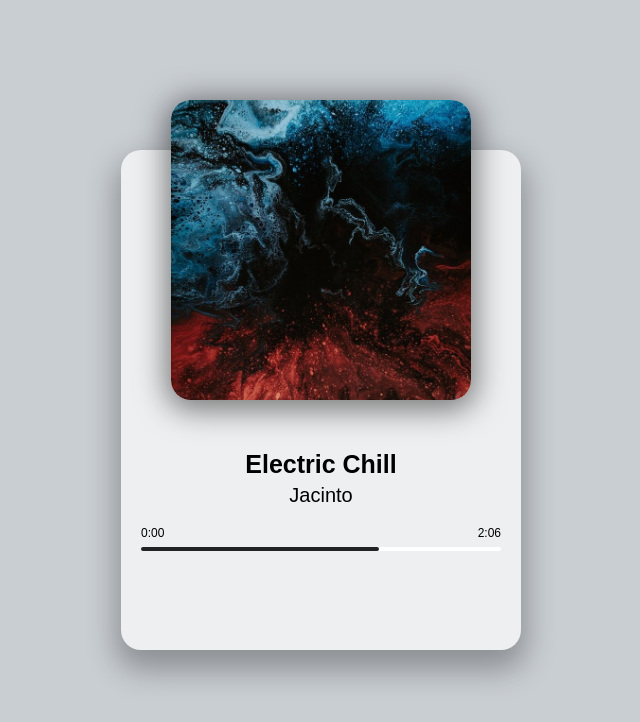
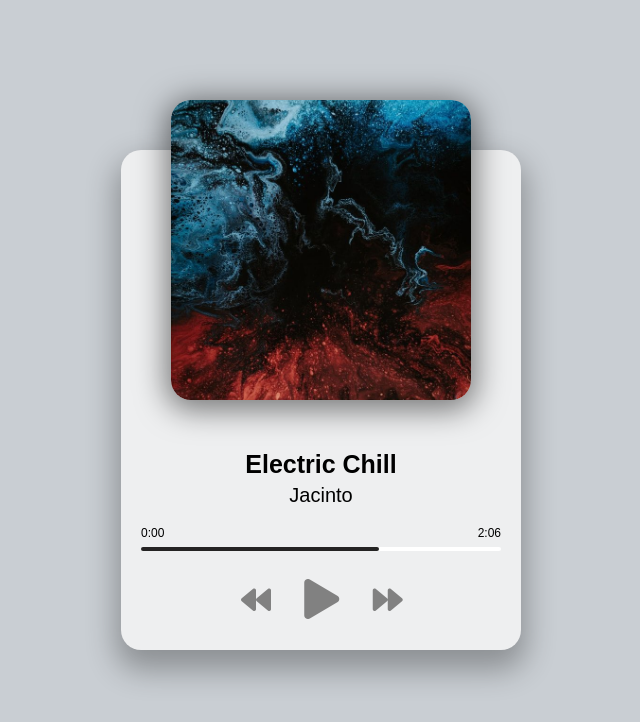
Before and after one commit to Djones917/Music_Player_2020, a plain HTML site: page index.html in a window 1280 px wide. Shown: the whole page, without its empty margins (319-959 px from the left). Drawn offline with Linux system fonts and the light colour scheme; a web font is replaced by a local one.

Commit message:
added player control buttons

```diff
--- a/index.html
+++ b/index.html
@@ -25,6 +25,12 @@
                 <span id="duration">2:06</span>
             </div>
         </div>
+        <!-- Controls -->
+        <div class="player-controls">
+            <i class="fas fa-backward" id="prev" title="Previous"></i>
+            <i class="fas fa-play main-button" id="play" title="Play"></i>
+            <i class="fas fa-forward" id="next" title="Next"></i>
+        </div>
     </div>
     <!-- Script -->
     <script src="script.js"></script>
```
